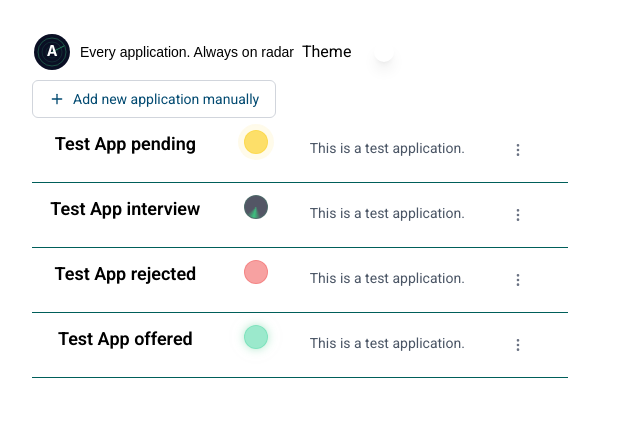
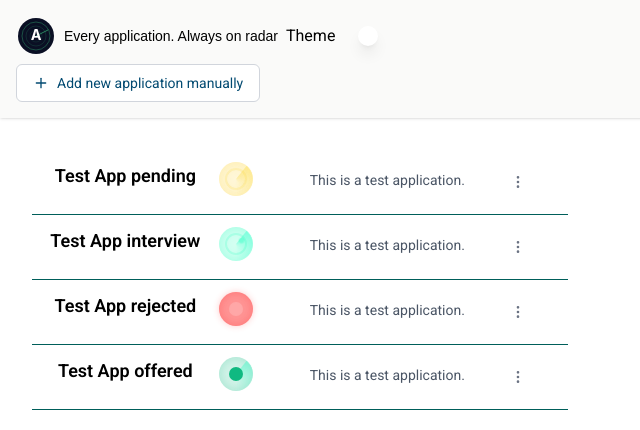
Before and after one commit to neliia-zelienova/apply-radar, a React (Vite) app in the folder apply-radar-extension/: page / in a window 1280 px wide. Shown: the top 430 px of the page, without its empty margins (0-640 px from the left). Built offline with nearby package versions, Linux system fonts and the light colour scheme; a web font is replaced by a local one.

Commit message:
Improvements to UI

```diff
--- a/apply-radar-extension/package.json
+++ b/apply-radar-extension/package.json
@@ -6,6 +6,7 @@
   "scripts": {
     "dev": "vite",
     "build": "tsc -b && vite build",
+    "local": "vite build --watch",
     "lint": "eslint .",
     "preview": "vite preview"
   },
--- a/apply-radar-extension/src/components/content/content.tsx
+++ b/apply-radar-extension/src/components/content/content.tsx
@@ -4,7 +4,7 @@ import { ApplicationItem } from "../list/application-item";
 export const Content = () => {
     const { showNewAppForm, applications } = useApplicationContext();
     return (
-        <div>
+        <div className="pt-[118px]">
             {showNewAppForm && <ApplicationItem onSaveChanges={() => {}} />}
             {applications.map((app, index) => (
                 <ApplicationItem key={index} app={app} onSaveChanges={() => {}} />
--- a/apply-radar-extension/src/components/header/header.tsx
+++ b/apply-radar-extension/src/components/header/header.tsx
@@ -5,7 +5,7 @@ import { SwitchRoot, SwitchThumb } from "../ui/switch";
 export const Header = () => {
     const { setShowNewAppForm } = useApplicationContext();
     return (
-        <div className="flex flex-col items-start gap-2">
+        <div className="fixed z-10 top-0 left-0 w-full p-4 bg-stone-50 dark:bg-teal-600 flex flex-col items-start gap-2 shadow-sm ring-teal-100">
             <div className="flex flex-row gap-2 items-center justify-center">
                 <img src="/logo.svg" alt="Logo" className='h-10' />
                 <h1 className='w-full text-sm font-normal font-momo-trust'>Every application. Always on radar</h1>
--- a/apply-radar-extension/src/components/list/application-item.tsx
+++ b/apply-radar-extension/src/components/list/application-item.tsx
@@ -3,6 +3,7 @@ import { type ApplicationData } from "../../types/applications";
 import { TooltipContent, TooltipProvider, TooltipRoot, TooltipTrigger } from "../ui/tooltip";
 import { ItemContextMenu } from "./item-context-menu";
 import { Archive, Pencil, Trash2 } from "lucide-react";
+import { ApplicationStatusIcon } from "./applications-status-icon";
 
 interface ApplicationItemProps {
   app?: ApplicationData;
@@ -72,17 +73,18 @@ export const ApplicationItem = ({ app, onSaveChanges }: ApplicationItemProps) =>
         );
     }
     return (
-        <div className="grid grid-cols-6 gap-3 p-3 border-b border-teal-800">
+        <div className="relative grid grid-cols-6 gap-3 p-3 border-b border-teal-800">
             <TooltipProvider>
+            {/* <TooltipRoot> */}
+                {/* <TooltipTrigger asChild> */}
+                    <a href={app?.link} className="col-span-2 text-lg font-semibold line-clamp-2 hover:underline transition-all transition-100 ease-linear">{app?.name}</a>
+                {/* </TooltipTrigger> */}
+                {/* <TooltipContent align="center">Go to Application Link</TooltipContent> */}
+            {/* </TooltipRoot> */}
             <TooltipRoot>
                 <TooltipTrigger asChild>
-                    <a href={app?.link} className="col-span-2 text-lg font-semibold line-clamp-2">{app?.name}</a>
-                </TooltipTrigger>
-                <TooltipContent align="center">Go to Application Link</TooltipContent>
-            </TooltipRoot>
-            <TooltipRoot>
-                <TooltipTrigger asChild>
-                    <button className={`mx-auto text-sm h-6 w-6 text-gray-500 cursor-pointer status-${app?.status?.toLowerCase()}`}/>
+                    <ApplicationStatusIcon status={app?.status}/>
+                    {/* <button className={`mx-auto text-sm h-6 w-6 text-gray-500 cursor-pointer status-${app?.status?.toLowerCase()}`}/> */}
                 </TooltipTrigger>
                 <TooltipContent align="center">Current status: {app?.status}. Click to change</TooltipContent>
             </TooltipRoot>
--- /dev/null
+++ b/apply-radar-extension/src/components/list/applications-status-icon.tsx
@@ -0,0 +1,25 @@
+import { ApplicationStatus } from "../../types/applications";
+
+export const ApplicationStatusIcon = ({ status }: {status?: ApplicationStatus}) => {
+    const getDivWithClasses = (status?: ApplicationStatus) => {
+        switch (status) {
+            case ApplicationStatus.PENDING:
+                return <div role='button' className="radar-no-target">
+                    <div className="radar-ring"></div>
+                </div>
+            case ApplicationStatus.INTERVIEW:
+                return <div role='button' className="radar-weak-lock">
+                    <div className="radar-ring"></div>
+                </div>
+            case ApplicationStatus.OFFERED:
+                return <div role='button' className="radar-strong-lock">
+                    <div className="radar-ring"></div> {/* ping ring */}
+                </div>;
+            case ApplicationStatus.REJECTED:
+                return <div role='button' className="radar-lost" />
+            default: return null;
+        }
+    }
+
+    return getDivWithClasses(status);
+}
--- a/apply-radar-extension/src/styles/global.css
+++ b/apply-radar-extension/src/styles/global.css
@@ -1,103 +1,228 @@
 @import "tailwindcss";
 
-/* Tailwind v4 theme block */
+/* -----------------------------------------------------------
+   KEYFRAMES (pure CSS — required by Tailwind v4)
+----------------------------------------------------------- */
+
+@keyframes radar-sweep {
+  from { transform: rotate(0deg); }
+  to { transform: rotate(360deg); }
+}
+
+@keyframes radar-noise {
+  0% { opacity: 0.12; }
+  50% { opacity: 0.22; }
+  100% { opacity: 0.12; }
+}
+
+@keyframes radar-blip-weak {
+  0%, 40% { opacity: 0; transform: scale(0.4); }
+  85% { opacity: 1; transform: scale(0.8); }
+  100% { opacity: 0; transform: scale(0.4); }
+}
+
+@keyframes radar-center-pulse {
+  0% { opacity: 0.85; transform: scale(0.78); }
+  100% { opacity: 1; transform: scale(1); }
+}
+
+@keyframes radar-ping {
+  0% { transform: scale(0.4); opacity: 0.6; }
+  70% { opacity: 0.1; }
+  100% { transform: scale(1.7); opacity: 0; }
+}
+
+@keyframes radar-lost-dot {
+  0% { opacity: 0.9; transform: scale(1); }
+  100% { opacity: 0; transform: scale(0.4); }
+}
+
+@keyframes radar-lost-ring {
+  0% { opacity: 0.35; transform: scale(0.8); }
+  100% { opacity: 0; transform: scale(1.6); }
+}
+
+
+/* -----------------------------------------------------------
+   THEME TOKENS
+----------------------------------------------------------- */
+
 @theme {
   --font-momo-trust: 'Momo Trust Display', sans-serif;
   --font-roboto: 'Roboto', sans-serif;
- --pending-color: rgba(250,204,21,0.5);   /* amber */
-  --interview-bg: rgba(10,15,36,0.5);      /* dark blue */
-  --interview-line: #3BC47F;               /* emerald */
-  --offered-color: rgba(56,211,153,0.5);     /* emerald */
-  --rejected-color: rgba(239,68,68,0.5);   /* red */
+  --radar-pending: rgba(250,204,21,0.16);     /* amber glass */
+  --radar-interview: rgba(0,255,180,0.17);    /* aqua radar */
+  --radar-offered: rgba(16,185,129,0.16);     /* emerald */
+  --radar-lost: rgba(255,60,60,0.55);     /* red */
 
-  /* Soft ambient shadow for depth */
-  --shadow-ambient: 0 6px 18px rgba(255,255,255,0.12);
-
-  /* Animations */
-  @keyframes offeredPulse {
-    0%   { transform: scale(1); opacity: 0.7; }
-    60%  { transform: scale(2.2); opacity: 0.1; }
-    100% { transform: scale(2.6); opacity: 0; }
+  /* Glow values */
+  --glow-pending: rgba(250,204,21,0.25);
+  --glow-interview: rgba(0,255,180,0.28);
+  --glow-offered: rgba(16,185,129,0.28);
+  --glow-lost: rgba(255,60,60,0.35);
 }
 
-  @keyframes pendingRipple {
-    0%   { transform: scale(1); opacity: 0.7; }
-    70%  { transform: scale(1.8); opacity: 0; }
-    100% { transform: scale(2.2); opacity: 0; }
+
+/* -----------------------------------------------------------
+   SHARED BASE RADAR STYLES
+----------------------------------------------------------- */
+
+@utility radar-base {
+  position: relative;
+  width: 34px;
+  height: 34px;
+  border-radius: 9999px;
+  backdrop-filter: blur(10px);
+  overflow: hidden;
+  display: inline-block;
 }
 
-  @keyframes radarSweepMinimal {
-    from { transform: rotate(0deg); }
-    to   { transform: rotate(360deg); }
-  }
-}
-@layer components {
-
-  /* --- Pending ---------------------------------------------------- */
-  .status-pending {
-    @apply relative w-7 h-7 rounded-full;
-    background: var(--pending-color);
-    backdrop-filter: blur(6px);
-    -webkit-backdrop-filter: blur(6px);
-    border: 1px solid rgba(250,204,21,0.3);
-    box-shadow: var(--shadow-ambient);
-  }
-  .status-pending::after {
+/* Sweep layer */
+@utility radar-sweep-layer {
   content: "";
-    @apply absolute inset-0 rounded-full;
-    background: var(--pending-color);
-    opacity: 0.3;
-    animation: pendingRipple 1.6s ease-out infinite;
+  position: absolute;
+  inset: 0;
+  border-radius: inherit;
+  background: conic-gradient(
+    from 0deg,
+    rgba(0,255,180,0.30),
+    rgba(0,255,180,0) 40%
+  );
+  animation: radar-sweep 2.6s linear infinite;
+  mix-blend-mode: screen;
 }
 
-  /* --- Interview --------------------------------------------------- */
-  .status-interview {
-    @apply relative w-14 h-14 rounded-full overflow-hidden;
-    background: var(--interview-bg);
-    backdrop-filter: blur(8px);
-    -webkit-backdrop-filter: blur(8px);
-    border: 1px solid rgba(59,196,127,0.2);
-    box-shadow: var(--shadow-ambient);
+/* Noise layer */
+@utility radar-noise-layer {
+  content: "";
+  position: absolute;
+  inset: 0;
+  border-radius: inherit;
+  background: radial-gradient(
+    circle,
+    rgba(255,255,255,0.08),
+    transparent 70%
+  );
+  animation: radar-noise 3.6s ease-in-out infinite;
+  pointer-events: none;
+  mix-blend-mode: overlay;
 }
-  .status-interview::before {
-    content: "";
-    @apply absolute inset-0;
+
+
+/* -----------------------------------------------------------
+   1) PENDING → yellow tint, empty radar
+----------------------------------------------------------- */
+
+@utility radar-no-target {
+  @apply radar-base;
+  background: var(--radar-pending);
+  box-shadow: inset 0 0 14px var(--glow-pending);
+}
+
+.radar-no-target::before {
+  @apply radar-sweep-layer;
   background: conic-gradient(
     from 0deg,
-      transparent 0deg,
-      var(--interview-line) 40deg,
-      transparent 80deg
+    rgba(250,204,21,0.3),
+    rgba(250, 204, 21, 0) 40%
   );
-    animation: radarSweepMinimal 1.6s linear infinite;
 }
 
-  /* --- Rejected ---------------------------------------------------- */
-  .status-rejected {
-    @apply w-7 h-7 rounded-full;
-    background: var(--rejected-color);
-    backdrop-filter: blur(6px);
-    -webkit-backdrop-filter: blur(6px);
-    border: 1px solid rgba(239,68,68,0.3);
-    box-shadow: var(--shadow-ambient);
+.radar-no-target::after {
+  @apply radar-noise-layer;
 }
 
-  /* --- offered -------------------------------------------------------- */
-  .status-offered {
-    @apply relative w-7 h-7 rounded-full;
-    background: var(--offered-color);
-    backdrop-filter: blur(6px);
-    -webkit-backdrop-filter: blur(6px);
-    border: 1px solid rgba(56,211,153,0.3);
-    box-shadow: var(--shadow-ambient);
-    box-shadow: 0 0 10px rgba(59,196,127,0.4);
+
+/* -----------------------------------------------------------
+   2) INTERVIEW → aqua tint + weak blip
+----------------------------------------------------------- */
+
+@utility radar-weak-lock {
+  @apply radar-base;
+  background: var(--radar-interview);
+  box-shadow: inset 0 0 14px var(--glow-interview);
 }
-  .status-offered::after {
+
+.radar-weak-lock::before {
+  @apply radar-sweep-layer;
+}
+
+.radar-weak-lock::after {
   content: "";
-    @apply absolute inset-0 rounded-full;
-    border: 2px solid rgba(56,211,153,0.5);
-    opacity: 0.5;
-    animation: offeredPulse 1.4s ease-out infinite;
+  position: absolute;
+  top: 8px;
+  left: 50%;
+  width: 11px;
+  height: 11px;
+  transform: translateX(-50%);
+  background: rgba(0,255,180,0.9);
+  border-radius: 9999px;
+  animation: radar-blip-weak 2.8s linear infinite;
 }
+
+
+/* -----------------------------------------------------------
+   3) OFFERED → emerald tint + centered pulse + ping ring
+----------------------------------------------------------- */
+
+@utility radar-strong-lock {
+  @apply radar-base;
+  background: var(--radar-offered);
+  box-shadow: inset 0 0 14px var(--glow-offered);
+}
+
+.radar-strong-lock::before {
+  @apply radar-sweep-layer;
+}
+
+.radar-strong-lock::after {
+  content: "";
+  position: absolute;
+  inset: 10px;
+  background: rgb(16,185,129);
+  border-radius: inherit;
+  animation: radar-center-pulse 1.1s ease-in-out infinite alternate;
+}
+
+.radar-no-target > .radar-ring, .radar-weak-lock > .radar-ring, .radar-strong-lock > .radar-ring {
+  content: "";
+  position: absolute;
+  border: 2px solid rgba(16,185,129,0.35);
+  inset: 6px;
+  border-radius: inherit;
+}
+
+.radar-no-target > .radar-ring {
+  border-color: var(--radar-pending);
+}
+
+.radar-weak-lock > .radar-ring {
+  border-color: var(--radar-interview);
+}
+
+.radar-strong-lock > .radar-ring {
+  animation: radar-ping 1.8s ease-out infinite;
+}
+
+
+/* -----------------------------------------------------------
+   4) Lost → red frosted, static
+----------------------------------------------------------- */
+
+@utility radar-lost {
+  @apply radar-base;
+  background: var(--radar-lost);
+  box-shadow:
+    inset 0 0 10px var(--glow-lost),
+    0 0 6px rgba(255,60,60,0.25);
+}
+
+.radar-lost::after {
+  content: "";
+  position: absolute;
+  inset: 10px;
+  background: rgba(255,255,255,0.18);
+  border-radius: inherit;
 }
 
 @theme dark {
```
Lines whose indentation alone changed are shown as unchanged.
